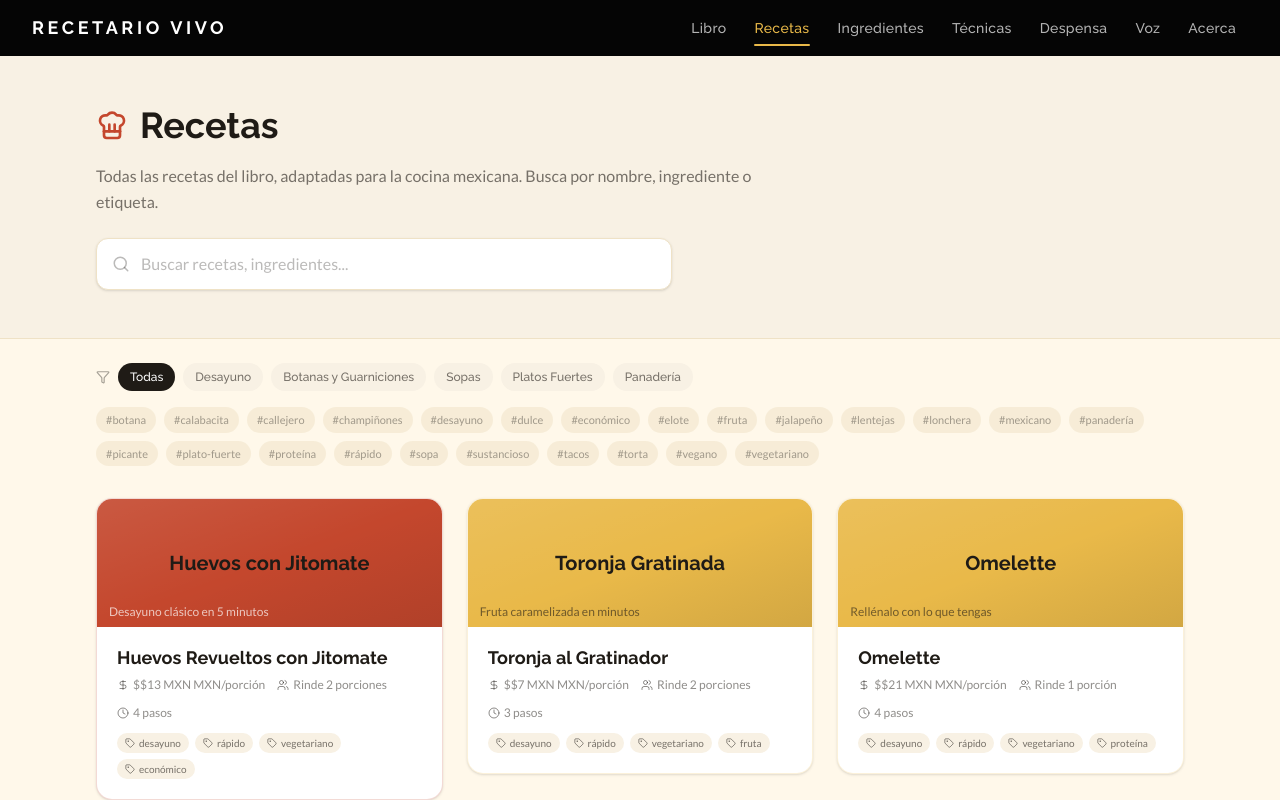
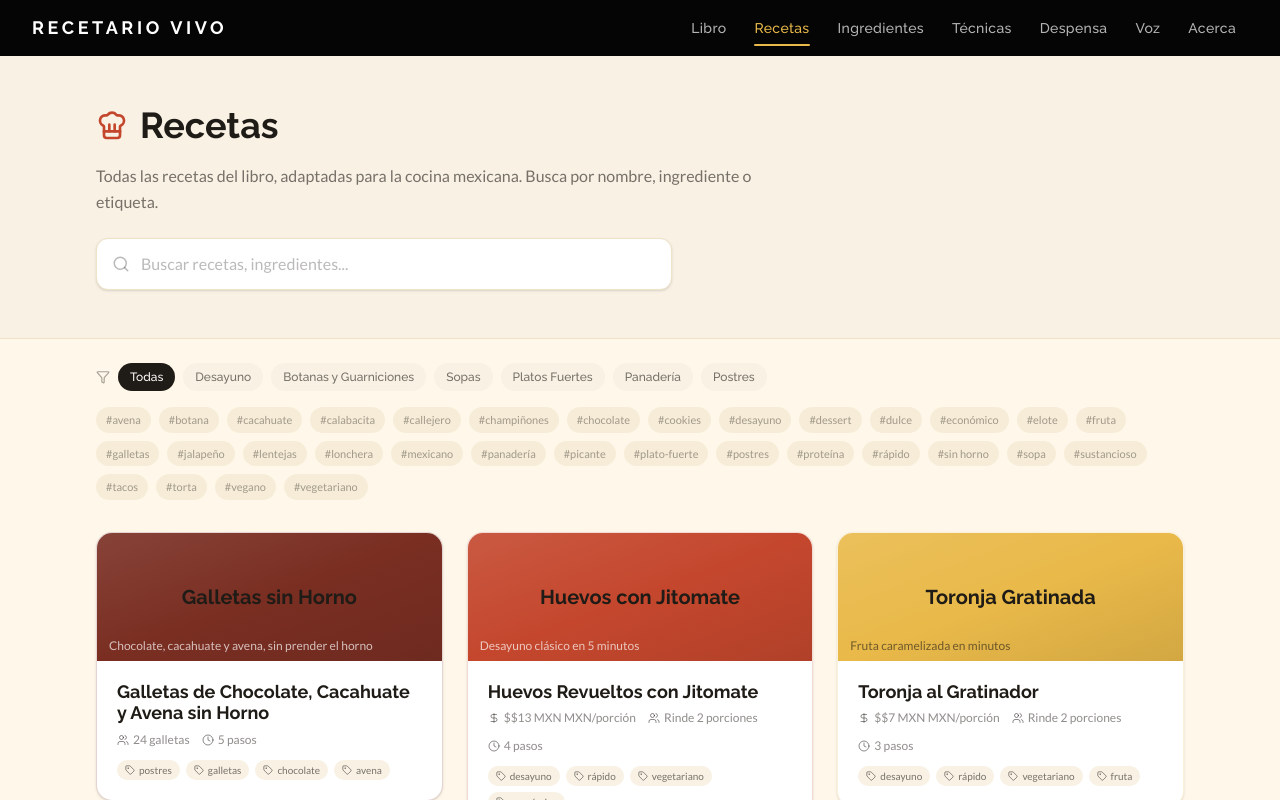
Before and after one commit to executiveusa/kupuri-recetario-vivo, a Next.js app: page /recetas in a window 1280 px wide. Shown: the top 800 px of the page. Built offline with nearby package versions, Linux system fonts and the light colour scheme.

Commit message:
feat: register Desserts section and bilingual cookie recipe

```diff
--- a/src/data/recipes.ts
+++ b/src/data/recipes.ts
@@ -1,4 +1,5 @@
 import type { Recipe, CookbookSection, Cookbook } from "@/lib/types";
+import { noBakeChocolatePeanutButterCookies } from "./noBakeCookies";
 
 export const sampleSections: CookbookSection[] = [
   { id: "breakfast", titleEn: "Breakfast", titleEsMx: "Desayuno", order: 1 },
@@ -16,9 +17,11 @@ export const sampleSections: CookbookSection[] = [
     order: 4,
   },
   { id: "baking", titleEn: "Baking", titleEsMx: "Panadería", order: 5 },
+  { id: "desserts", titleEn: "Desserts", titleEsMx: "Postres", order: 6 },
 ];
 
 export const sampleRecipes: Recipe[] = [
+  noBakeChocolatePeanutButterCookies,
   {
     slug: "tomato-scrambled-eggs",
     titleEn: "Tomato Scrambled Eggs",
```
